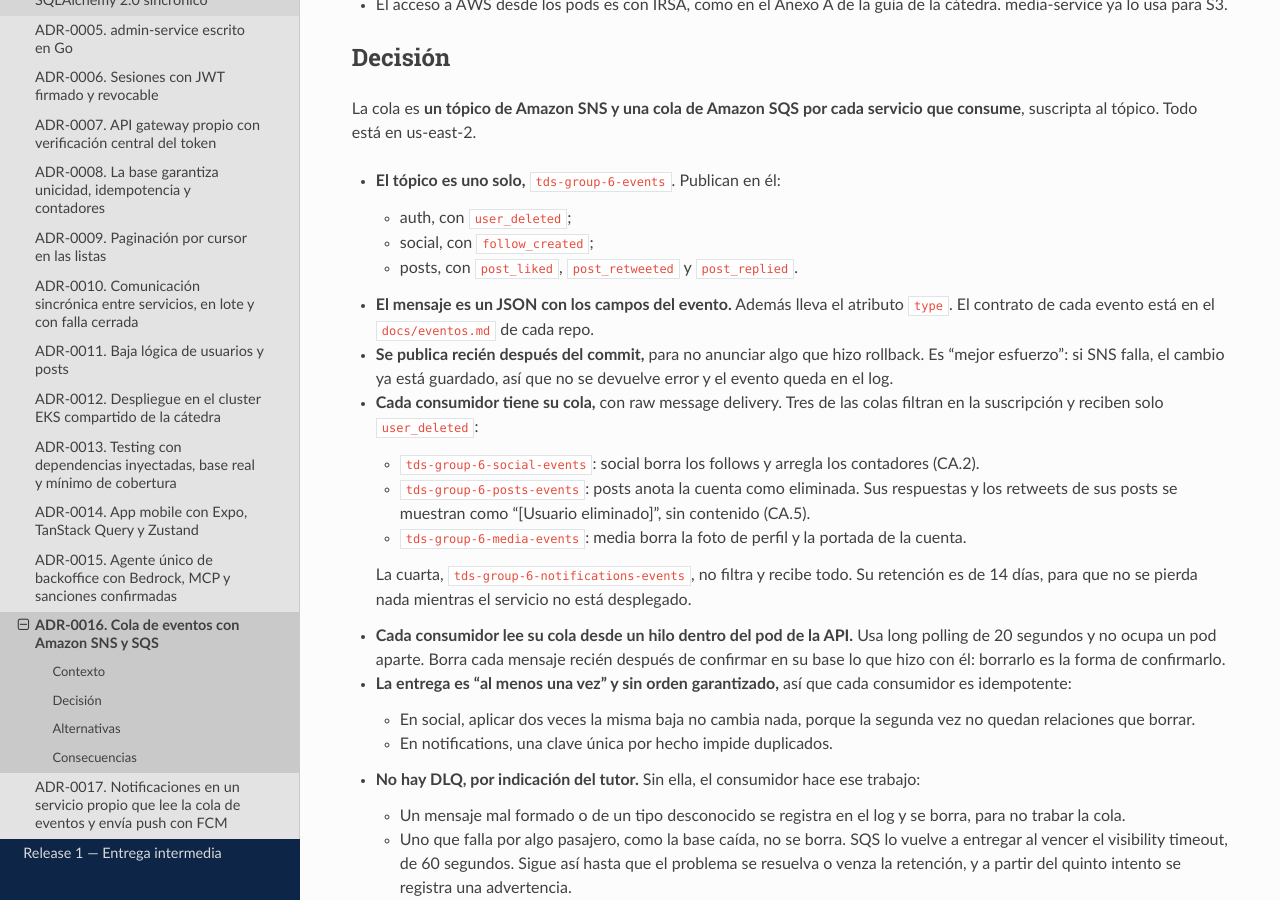
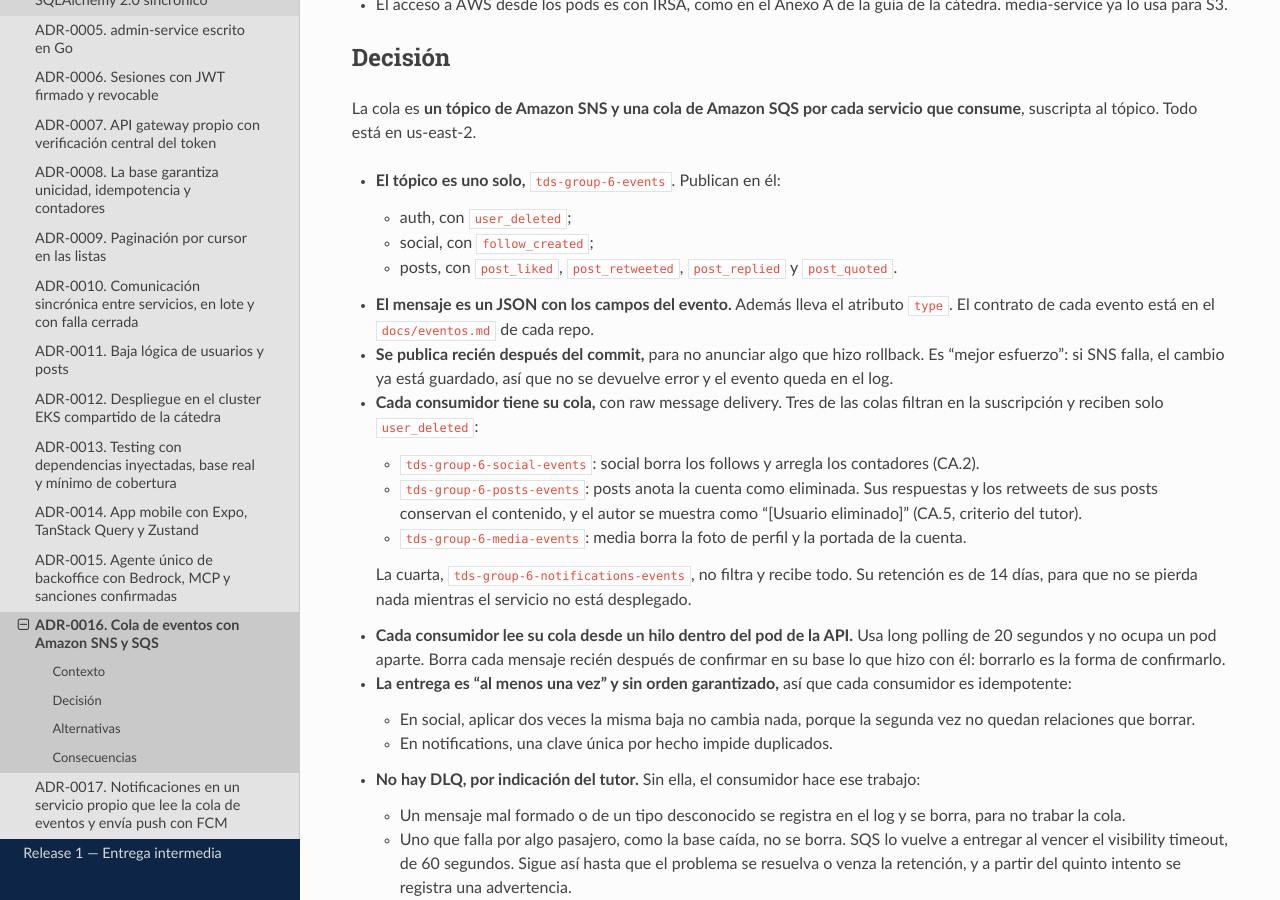
Before and after one commit to tds-g6-2s2026/udesa-x-docs, a Sphinx documentation site: the page built from docs/adr-0016.md, in a window 1280 px wide and 900 px high, scrolled down 728 px. Built offline with Sphinx 7.4.7 and the Read the Docs theme 3.1.0, drawn with Linux system fonts in a browser that asks for light colours.

Commit message:
docs: la lápida conserva el contenido y posts avisa las citas (#4, #41)
- ADR-0016: con el criterio del tutor para el CA.5 de #4, las
  respuestas y los retweets de una cuenta borrada conservan el
  contenido, y solo el autor pasa a "[Usuario eliminado]".
- ADR-0016, ADR-0017 y arquitectura: posts también publica
  `post_quoted` (posts-service#27), porque #41 pide avisar las citas.

Refs tds-g6-2s2026/udesa-x-project#4
Refs tds-g6-2s2026/udesa-x-project#41

```diff
--- a/docs/adr-0016.md
+++ b/docs/adr-0016.md
@@ -26,12 +26,12 @@ La cola es **un tópico de Amazon SNS y una cola de Amazon SQS por cada servicio
 - **El tópico es uno solo,** `tds-group-6-events`. Publican en él:
   - auth, con `user_deleted`;
   - social, con `follow_created`;
-  - posts, con `post_liked`, `post_retweeted` y `post_replied`.
+  - posts, con `post_liked`, `post_retweeted`, `post_replied` y `post_quoted`.
 - **El mensaje es un JSON con los campos del evento.** Además lleva el atributo `type`. El contrato de cada evento está en el `docs/eventos.md` de cada repo.
 - **Se publica recién después del commit,** para no anunciar algo que hizo rollback. Es "mejor esfuerzo": si SNS falla, el cambio ya está guardado, así que no se devuelve error y el evento queda en el log.
 - **Cada consumidor tiene su cola,** con raw message delivery. Tres de las colas filtran en la suscripción y reciben solo `user_deleted`:
   - `tds-group-6-social-events`: social borra los follows y arregla los contadores (CA.2).
-  - `tds-group-6-posts-events`: posts anota la cuenta como eliminada. Sus respuestas y los retweets de sus posts se muestran como "[Usuario eliminado]", sin contenido (CA.5).
+  - `tds-group-6-posts-events`: posts anota la cuenta como eliminada. Sus respuestas y los retweets de sus posts conservan el contenido, y el autor se muestra como "[Usuario eliminado]" (CA.5, criterio del tutor).
   - `tds-group-6-media-events`: media borra la foto de perfil y la portada de la cuenta.
 
   La cuarta, `tds-group-6-notifications-events`, no filtra y recibe todo. Su retención es de 14 días, para que no se pierda nada mientras el servicio no está desplegado.
```
Also changed, not shown: docs/adr-0017.md (+1 -1 lines), docs/arquitectura.md (+1 -1 lines).
